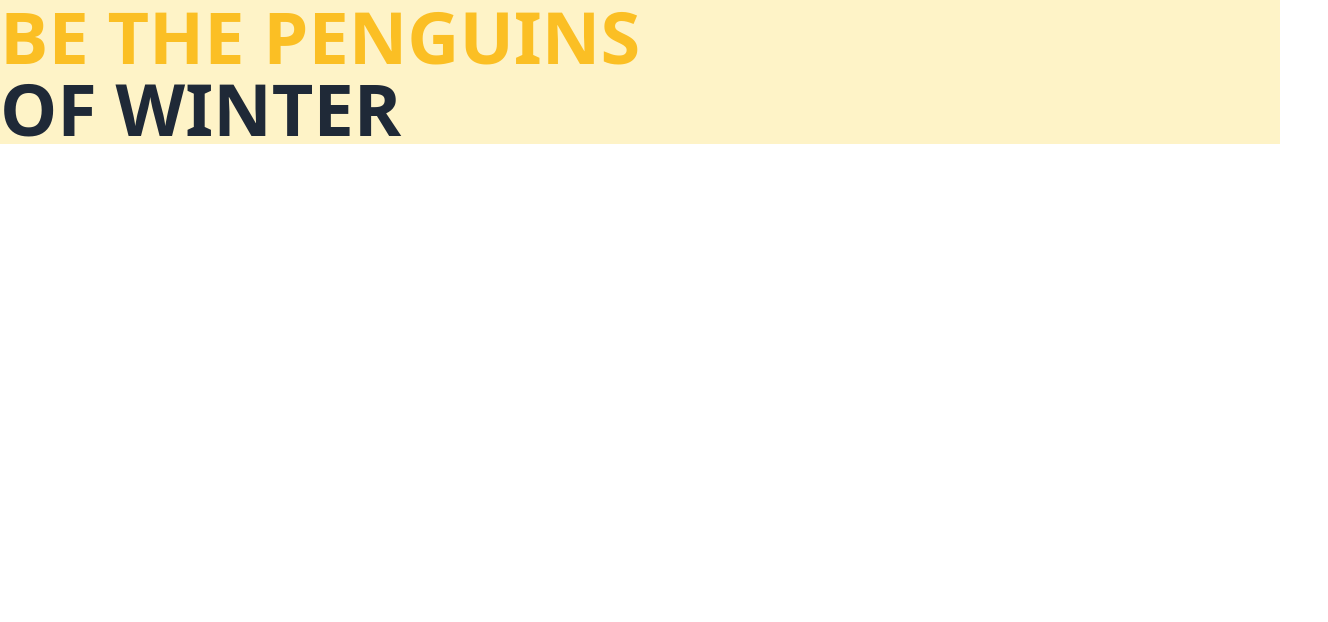
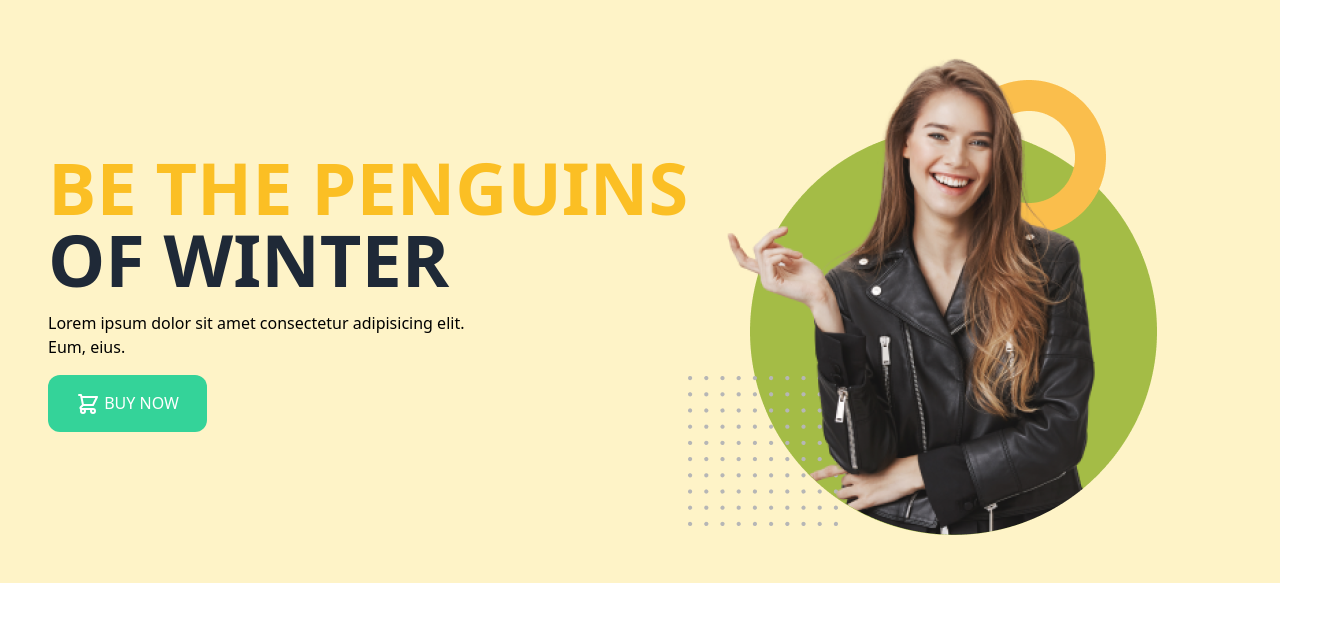
Before and after one commit to Ratry6/penguin-fashion-tailwind, a plain HTML site: page index.html in a window 1280 px wide. Shown: the whole page, 1328 px wide, since content can reach past the window. Drawn offline with nearby package versions, Linux system fonts and the light colour scheme.

Commit message:
header added

```diff
--- a/index.html
+++ b/index.html
@@ -12,11 +12,27 @@
 
 <body>
     <header class="bg-yellow-100">
-        <h1 class="text-7xl font-bold uppercase">
-            <span class="text-yellow-400">Be the penguins</span>
-            <br>
-            <span class="text-gray-800">of winter</span>
-        </h1>
+        <section class="container lg:flex items-center mx-12 py-12">
+            <div class="space-y-4">
+                <h1 class="text-7xl font-bold uppercase">
+                    <span class="text-yellow-400">Be the penguins</span>
+                    <br>
+                    <span class="text-gray-800">of winter</span>
+                </h1>
+                <p class="w-2/3">Lorem ipsum dolor sit amet consectetur adipisicing elit. Eum, eius.</p>
+                <button class="text-white uppercase px-7 py-4 bg-green-400 rounded-xl font-medium">
+                    <svg xmlns="http://www.w3.org/2000/svg" class="inline h-6 w-6" fill="none" viewBox="0 0 24 24"
+                        stroke="currentColor">
+                        <path stroke-linecap="round" stroke-linejoin="round" stroke-width="2"
+                            d="M3 3h2l.4 2M7 13h10l4-8H5.4M7 13L5.4 5M7 13l-2.293 2.293c-.63.63-.184 1.707.707 1.707H17m0 0a2 2 0 100 4 2 2 0 000-4zm-8 2a2 2 0 11-4 0 2 2 0 014 0z" />
+                    </svg>
+                    Buy Now</button>
+            </div>
+            <div>
+                <img src="images/model.png" alt="">
+            </div>
+        </section>
+
 
     </header>
     <main>
```
